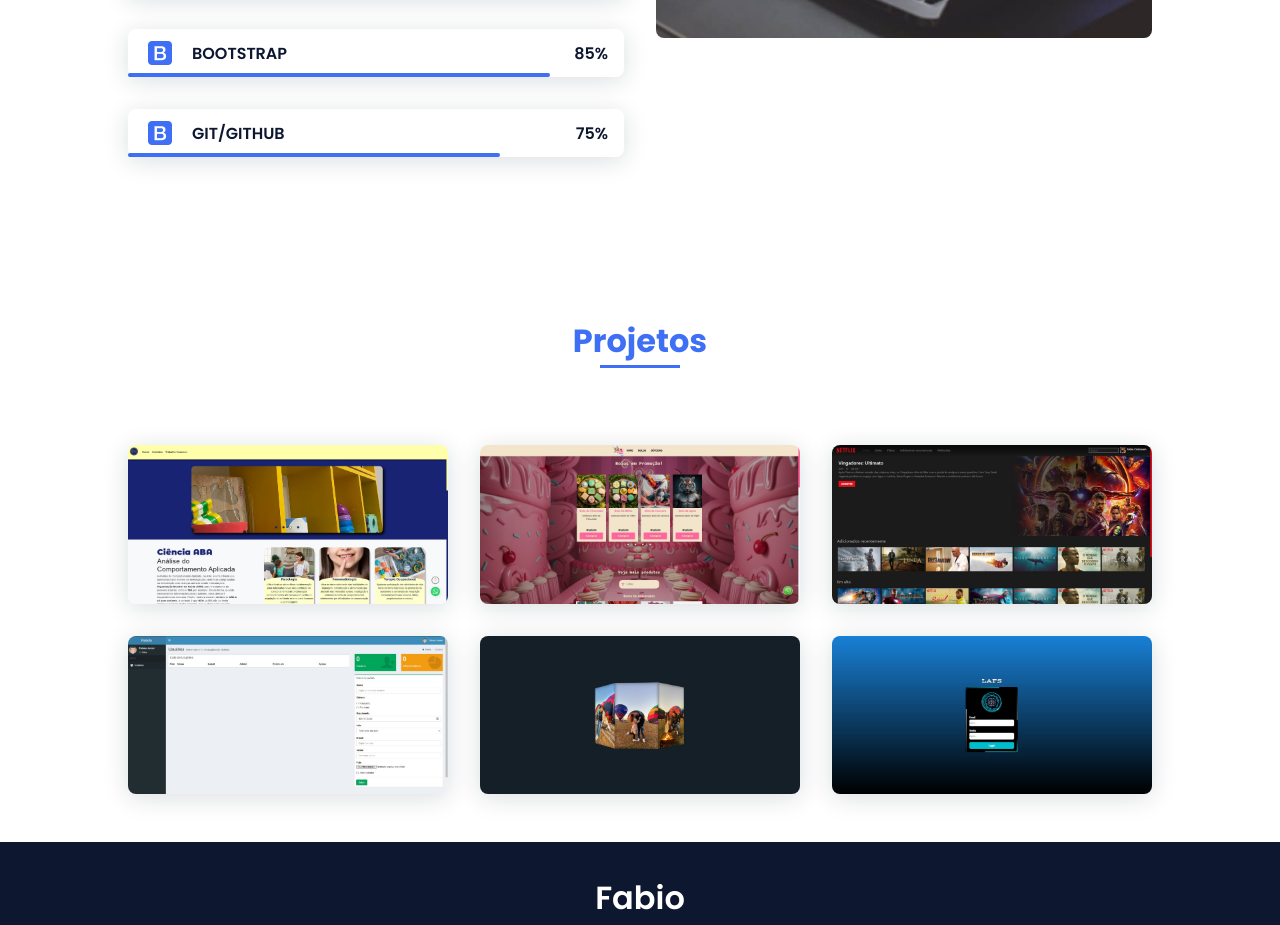
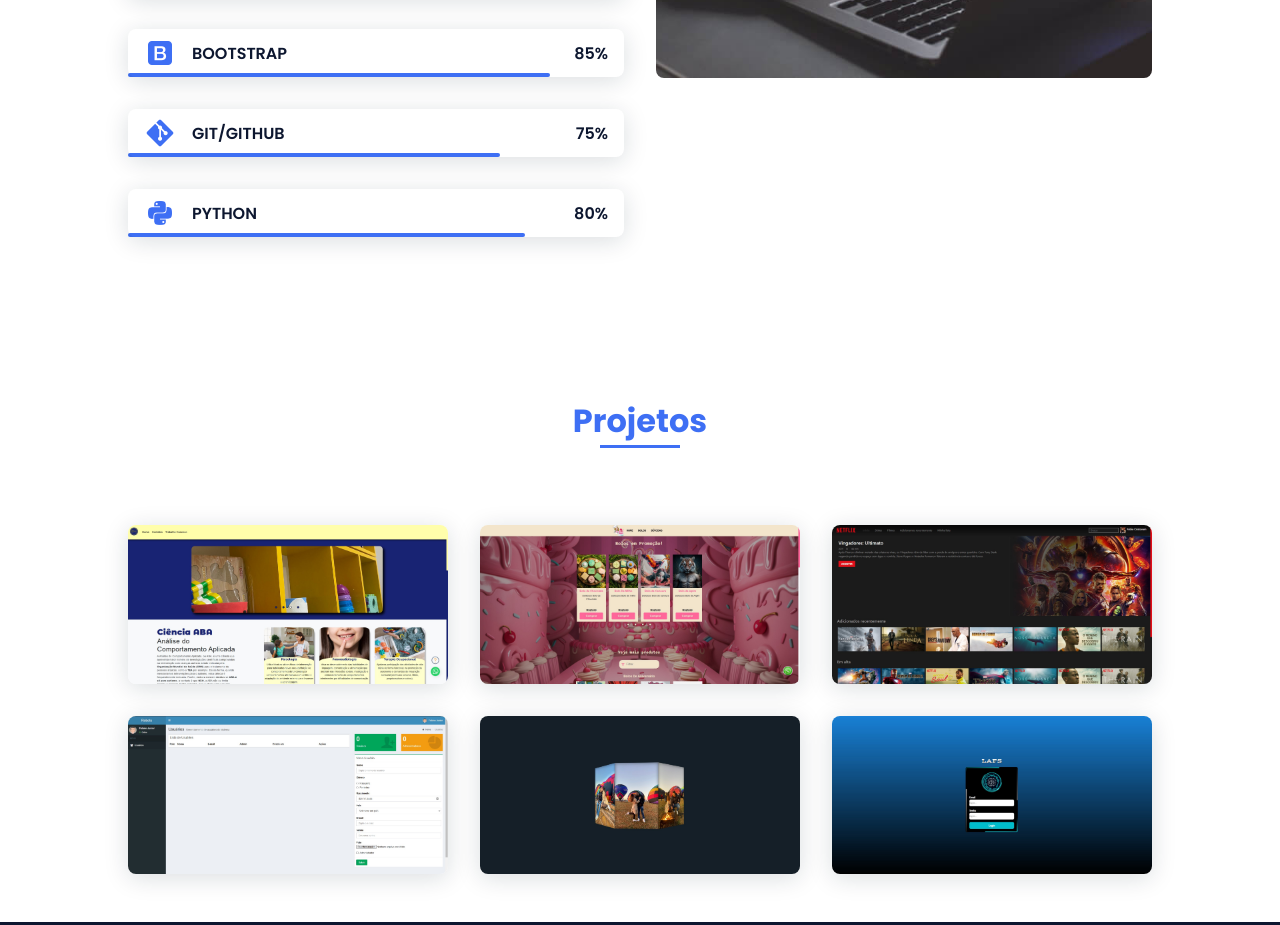
Before and after one commit to Sr-R0b0t/Portfolio, a plain HTML site: page index.html in a window 1280 px wide. Shown: the part 1792-2717 px from the top of the page. Drawn offline with nearby package versions, Linux system fonts and the light colour scheme.

Commit message:
atualização

```diff
--- a/assets/css/styles.css
+++ b/assets/css/styles.css
@@ -496,6 +496,13 @@ img {
   width: 75%;
 }
 
+.skills__python {
+  width: 80%;
+}
+
+
+
+
 .skills__img {
   border-radius: .5rem;
 }
--- a/index.html
+++ b/index.html
@@ -6,7 +6,9 @@
   <meta name="viewport" content="width=device-width, initial-scale=1.0" />
   <link rel="stylesheet" href="assets/css/styles.css" />
 
-  <link href="https://cdn.jsdelivr.net/npm/boxicons@2.0.5/css/boxicons.min.css" rel="stylesheet" />
+  <!-- Boxicons CDN -->
+  <link href='https://unpkg.com/boxicons@2.1.4/css/boxicons.min.css' rel='stylesheet'>
+
 
   <title>Portfolio Fcristovam</title>
 </head>
@@ -185,12 +187,22 @@
           </div>
           <div class="skills__data">
             <div class="skills__names">
-              <i class="bx bxl-bootstrap skills__icon"></i>
+              <i class="bx bxl-git skills__icon"></i>
               <span class="skills__name">GIT/GITHUB</span>
             </div>
             <div class="skills__bar skills__git"></div>
             <div>
               <span class="skills__percentage">75%</span>
+            </div>
+          </div>
+          <div class="skills__data">
+            <div class="skills__names">
+              <i class='bx bxl-python skills__icon'></i>
+              <span class="skills__name">PYTHON</span>
+            </div>
+            <div class="skills__bar skills__python"></div>
+            <div>
+              <span class="skills__percentage">80%</span>
             </div>
           </div>
         </div>
```
Also changed, not shown: assets/img/about.jpg (deleted), assets/img/perfil.png (deleted).
